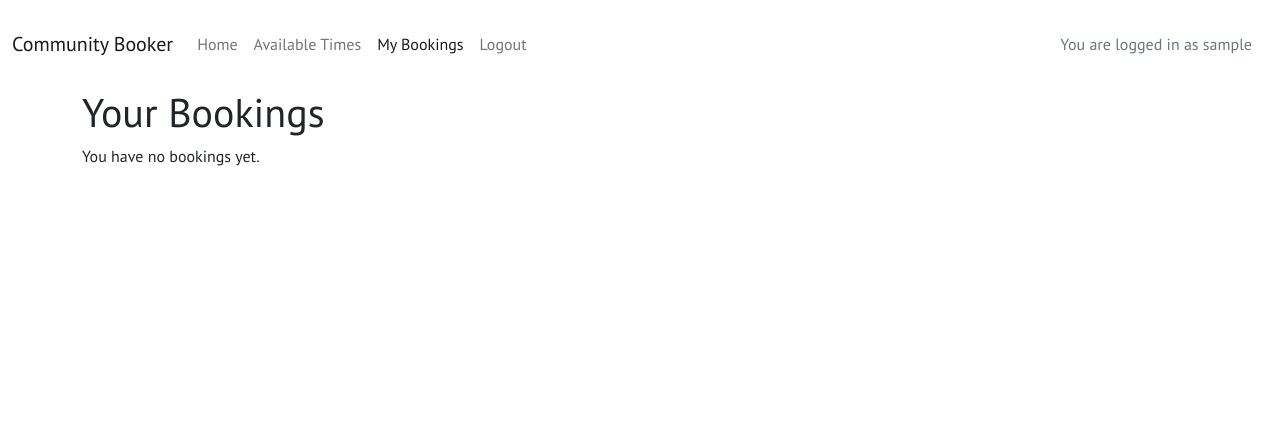
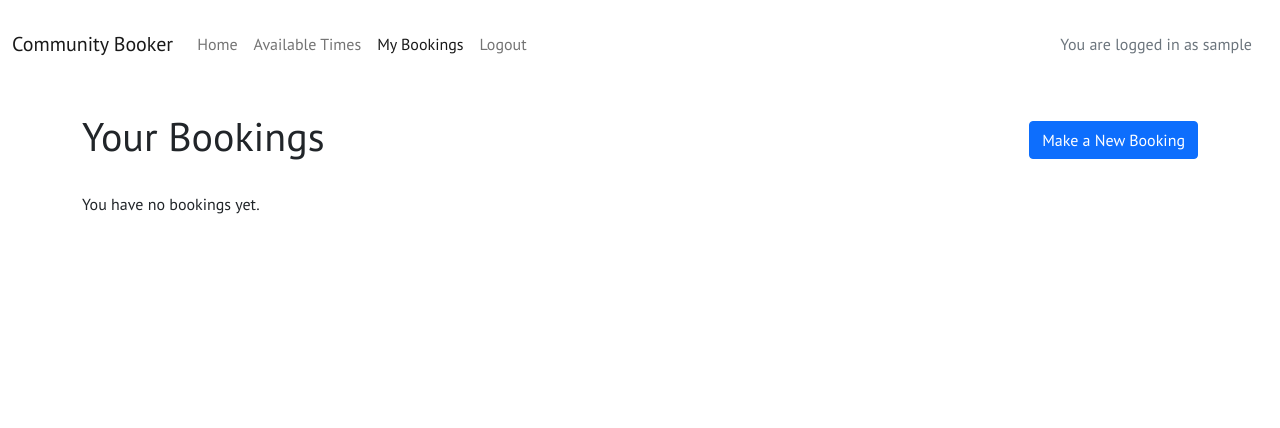
Before and after one commit to Taybe2/community-booker, a Django app: page /my-bookings/ in a window 1280 px wide. Shown: the top 428 px of the page. Run offline with Django 4.2, Linux system fonts and the light colour scheme; the visitor is signed in with stand-in values (Sample User, id 1); data that the repository does not hold is empty.

Commit message:
Add Make a New Booking button to My Bookings page

```diff
--- a/bookings/templates/bookings/my_bookings.html
+++ b/bookings/templates/bookings/my_bookings.html
@@ -2,9 +2,11 @@
 {% load static %}
 
 {% block content %}
-<div class="container">
-  <h1>Your Bookings</h1>
-
+<div class="container mt-4">
+  <div class="d-sm-flex justify-content-between align-items-center text-center mb-4">
+    <h1>Your Bookings</h1>
+    <a type="button" class="btn btn-primary" href="{% url 'time_slots' %}">Make a New Booking</a>
+  </div>
   {% if past_bookings or upcoming_bookings %}
     <ul class="list-group">
       {% for booking in past_bookings %}
```
